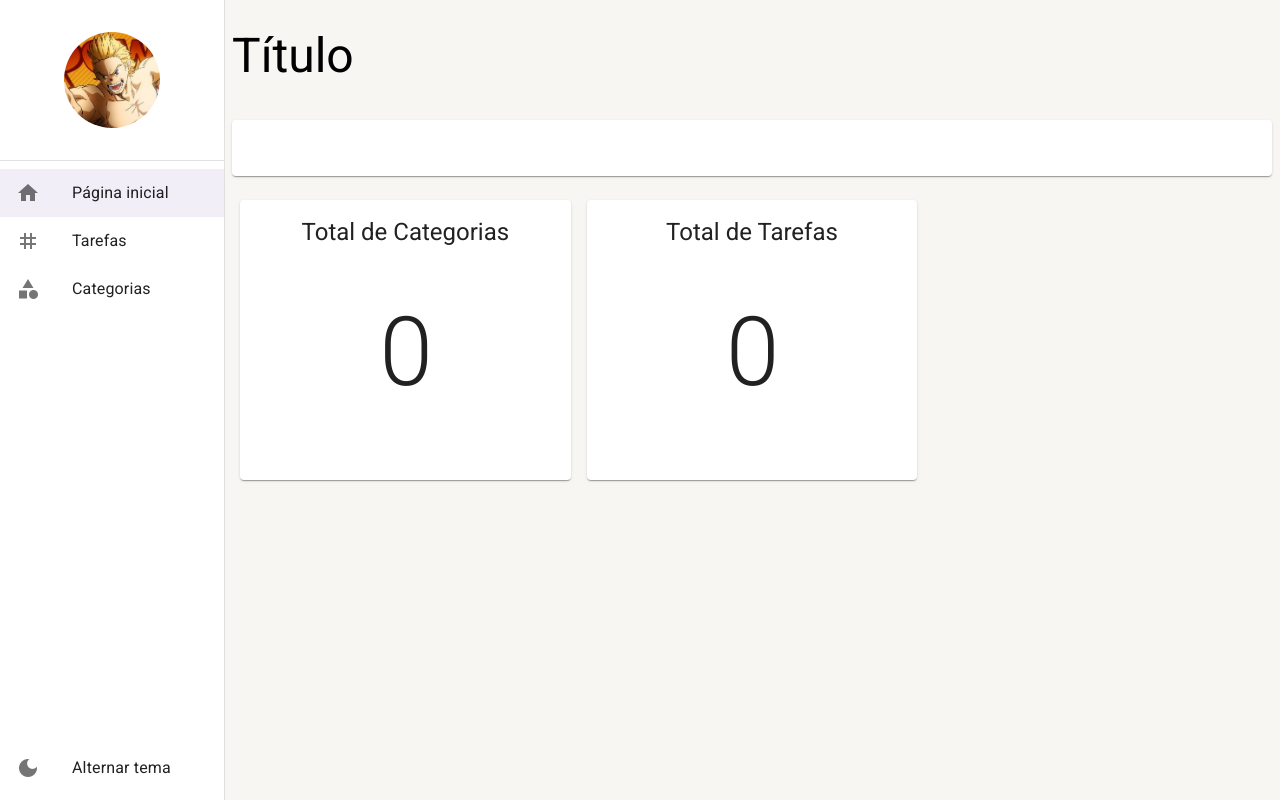
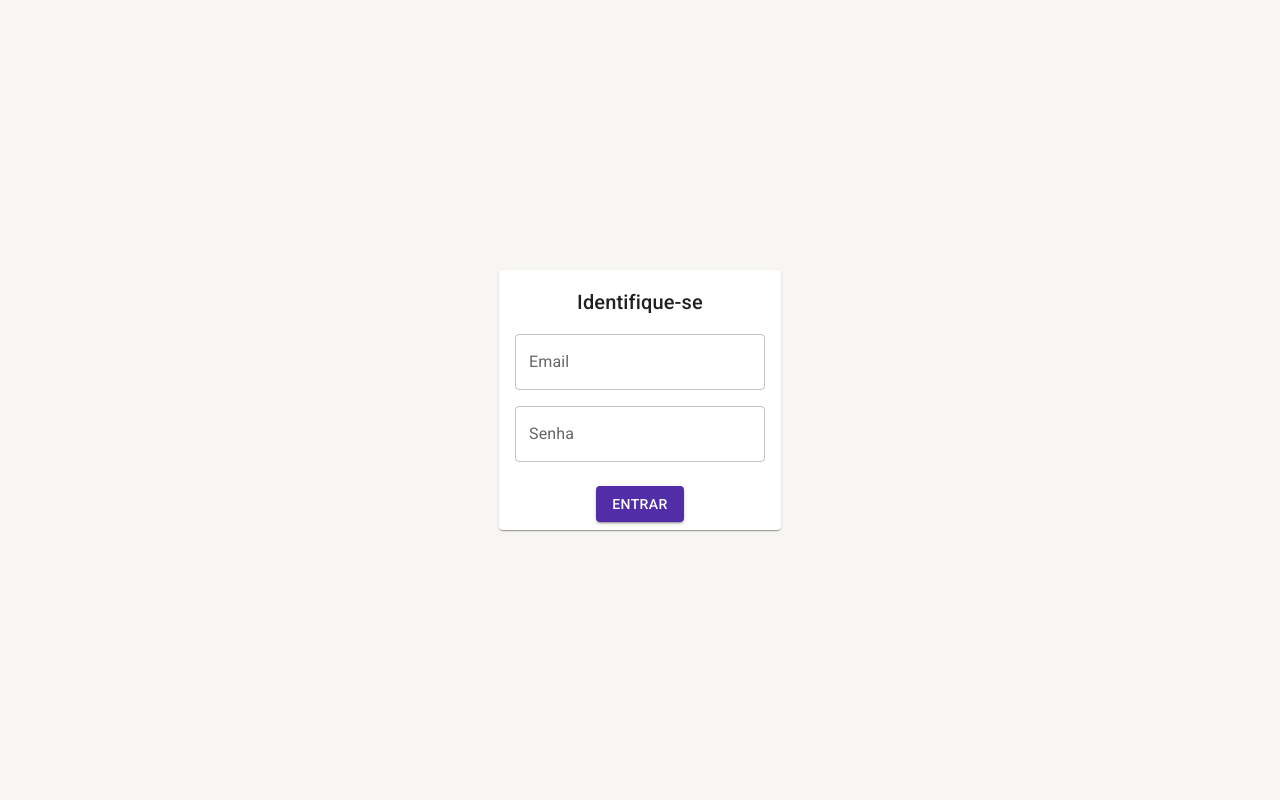
Before and after one commit to lucas0013/todolist, a React (Vite) app: page /home in a window 1280 px wide. Built offline with nearby package versions, Linux system fonts and the light colour scheme; no server answers.

Commit message:
autenticação pronta

```diff
--- a/src/App.tsx
+++ b/src/App.tsx
@@ -4,14 +4,18 @@ import './shared/forms/TraducoesYup';
 
 import { AppThemeProvider } from './shared/contexts/ThemeContext';
 import { AppRoutes } from './routes';
-import { MenuLateral } from './shared/components';
-import { DrawerProvider } from './shared/contexts';
+import { Login, MenuLateral } from './shared/components';
+import { AuthProvider, DrawerProvider } from './shared/contexts';
 
 
 export const App = () => {
 
   return (
+    <AuthProvider>
       <AppThemeProvider>
+
+        <Login>
+
           <DrawerProvider>
             <BrowserRouter>
 
@@ -21,6 +25,10 @@ export const App = () => {
 
             </BrowserRouter>
           </DrawerProvider>
+
+        </Login>
+
       </AppThemeProvider>
+    </AuthProvider>
   );
 };
--- a/src/shared/components/index.ts
+++ b/src/shared/components/index.ts
@@ -1,3 +1,4 @@
-export * from './menu-lateral/MenuLateral';
 export * from './ferramentas-da-listagem/FerramentasDaListagem';
 export * from './ferramentas-de-detalhe/FerramentasDeDetalhe';
+export * from './menu-lateral/MenuLateral';
+export * from './login/Login';
--- /dev/null
+++ b/src/shared/components/login/Login.tsx
@@ -0,0 +1,105 @@
+import { Box, Card, CardContent, CardActions, Button, Typography, TextField, CircularProgress } from '@mui/material';
+import { useAuthContext } from '../../contexts';
+import { useState } from 'react';
+import * as yup from 'yup';
+
+const loginSchema = yup.object().shape({
+  email: yup.string().email().required(),
+  password: yup.string().required().min(6),
+});
+
+interface ILoginProps {
+  children: React.ReactNode;
+}
+
+export const Login: React.FC<ILoginProps> = ({children}) => {
+  const { isAuthenticated, login } = useAuthContext();
+
+  const [isLoading, setIsLoading] = useState(false);
+
+  const [email, setEmail] = useState('');
+  const [password, setPassword] = useState('');
+  const [emailError, setEmailError] = useState('');
+  const [passwordError, setPasswordError] = useState('');
+
+
+  const handleSubmit = () => {
+    setIsLoading(true);
+
+    loginSchema.validate({ email, password }, { abortEarly: false })
+      .then((dadosValidados) => {
+        setIsLoading(true);
+        login(dadosValidados.email, dadosValidados.password).then(() => {
+          setIsLoading(false);
+        });
+      })
+      .catch((errors: yup.ValidationError) => {
+        setIsLoading(false);
+
+        errors.inner.forEach(error => {
+          if (error.path === 'email') {
+            setEmailError(error.message);
+          }
+          else if (error.path === 'password') {
+            setPasswordError(error.message);
+          }
+        });
+      });
+  };
+
+  if (isAuthenticated) return (
+    <>{children}</>
+  );
+
+  return (
+    <Box width='100vw' height='100vh' display='flex' alignItems='center' justifyContent='center'>
+      <Card>
+        <CardContent>
+          <Box display='flex' flexDirection='column' gap={2} width={250}>
+            <Typography variant='h6' align='center'>
+              Identifique-se
+            </Typography>
+
+            <TextField
+              fullWidth
+              type='email'
+              label='Email'
+              value={email}
+              disabled={isLoading}
+              error={!!emailError}
+              helperText={emailError}
+              onKeyDown={() => setEmailError('')}
+              onChange={e => setEmail(e.target.value)}
+
+            />
+            <TextField
+              fullWidth
+              label='Senha'
+              type='password'
+              value={password}
+              disabled={isLoading}
+              error={!!passwordError}
+              helperText={passwordError}
+              onKeyDown={() => setPasswordError('')}
+              onChange={e => setPassword(e.target.value)}
+            />
+          </Box>
+
+        </CardContent>
+        <CardActions>
+          <Box width='100%' display='flex' justifyContent='center'>
+            <Button
+              variant='contained'
+              disabled={isLoading}
+              onClick={handleSubmit}
+              endIcon={isLoading ? <CircularProgress variant='indeterminate' color='inherit' size={20} /> : undefined}>
+              Entrar
+            </Button>
+          </Box>
+
+        </CardActions>
+
+      </Card>
+    </Box>
+  );
+};
--- a/src/shared/components/menu-lateral/MenuLateral.tsx
+++ b/src/shared/components/menu-lateral/MenuLateral.tsx
@@ -1,6 +1,6 @@
 import { Drawer, useTheme, Avatar, Divider, List, ListItemButton, ListItemIcon, ListItemText, Icon, useMediaQuery } from '@mui/material';
 import { Box } from '@mui/system';
-import { useAppThemeContext, useDrawerContext } from '../../contexts';
+import { useAppThemeContext, useAuthContext, useDrawerContext } from '../../contexts';
 import { useMatch, useNavigate, useResolvedPath } from 'react-router-dom';
 
 interface IListItemLinkProps {
@@ -40,6 +40,7 @@ export const MenuLateral: React.FC<IMenuLateralProps> = ({ children }) => {
 
   const { isDrawerOpen, toggleDrawerOpen, drawerOptions } = useDrawerContext();
   const { toggleTheme } = useAppThemeContext();
+  const { logout } = useAuthContext();
 
   return (
     <>
@@ -73,6 +74,12 @@ export const MenuLateral: React.FC<IMenuLateralProps> = ({ children }) => {
                 </ListItemIcon>
                 <ListItemText primary="Alternar tema" />
               </ListItemButton>
+              <ListItemButton onClick={logout}>
+                <ListItemIcon>
+                  <Icon>logout</Icon>
+                </ListItemIcon>
+                <ListItemText primary="Sair" />
+              </ListItemButton>
             </List>
           </Box>
         </Box>
--- /dev/null
+++ b/src/shared/contexts/AuthContext.tsx
@@ -0,0 +1,54 @@
+import { createContext, useCallback, useContext, useEffect, useMemo, useState } from 'react';
+import { AuthService } from '../services/api/auth/AuthService';
+
+interface IAuthContextData {
+  logout: () => void;
+  isAuthenticated: boolean;
+  login: (email: string, password: string) => Promise<string | void>
+}
+
+interface IAuthProviderProps {
+  children: React.ReactNode;
+}
+
+const AuthContext = createContext({} as IAuthContextData);
+
+const LOCAL_STORAGE_KEY__ACCESS_TOKEN = 'APP_ACCESS_TOKEN';
+
+export const AuthProvider: React.FC<IAuthProviderProps> = ({ children }) => {
+  const [accessToken, setAccessToken] = useState<string>();
+
+  useEffect(() => {
+    const accessToken = localStorage.getItem(LOCAL_STORAGE_KEY__ACCESS_TOKEN);
+    if(accessToken) {
+      setAccessToken(JSON.parse(accessToken));
+    }else{
+      setAccessToken(undefined);
+    }
+  }, []);
+
+  const handleLogin = useCallback(async (email: string, password: string) => {
+    const result = await AuthService.auth(email, password);
+    if(result instanceof Error) {
+      return result.message;
+    } else {
+      localStorage.setItem(LOCAL_STORAGE_KEY__ACCESS_TOKEN, JSON.stringify(result.token));
+      setAccessToken(result.token);
+      setTimeout(() => {return;}, 200);
+    }
+  }, []);
+  const handleLogout = useCallback(() => {
+    localStorage.removeItem(LOCAL_STORAGE_KEY__ACCESS_TOKEN);
+    setAccessToken(undefined);
+  }, []);
+
+  const isAuthenticated = useMemo(() => !!accessToken, [accessToken]);
+
+  return (
+    <AuthContext.Provider value={{ isAuthenticated, login: handleLogin, logout: handleLogout}}>
+      {children}
+    </AuthContext.Provider>
+  );
+};
+
+export const useAuthContext = () => useContext(AuthContext);
--- a/src/shared/contexts/index.ts
+++ b/src/shared/contexts/index.ts
@@ -1,2 +1,3 @@
 export * from './ThemeContext';
 export * from './DrawerContext';
+export * from './AuthContext';
--- /dev/null
+++ b/src/shared/services/api/auth/AuthService.ts
@@ -0,0 +1,27 @@
+import { Api } from '../axios-config';
+
+interface IAuth {
+  expiration: string;
+  token: string;
+}
+
+const auth = async (email: string, password: string): Promise<IAuth | Error> => {
+  try {
+    const urlRelativa = '/Token/LoginUser';
+
+    const { data } = await Api.post(urlRelativa, {email, password});
+
+    if (data)
+      return data;
+
+    return new Error('Erro ao realizar login');
+
+  } catch(error) {
+    console.log(error);
+    return new Error((error as { message: string }).message || 'Erro ao realizar login');
+  }
+};
+
+export const AuthService = {
+  auth,
+};
--- a/src/shared/services/api/axios-config/index.ts
+++ b/src/shared/services/api/axios-config/index.ts
@@ -5,6 +5,9 @@ import { Environment } from '../../../environment';
 
 const Api = axios.create({
   baseURL: Environment.URL_BASE,
+  headers: {
+    Authorization: `Bearer ${JSON.parse(localStorage.getItem('APP_ACCESS_TOKEN') || '{}')}`,
+  }
 });
 
 Api.interceptors.response.use(
```
Lines whose indentation alone changed are shown as unchanged.
